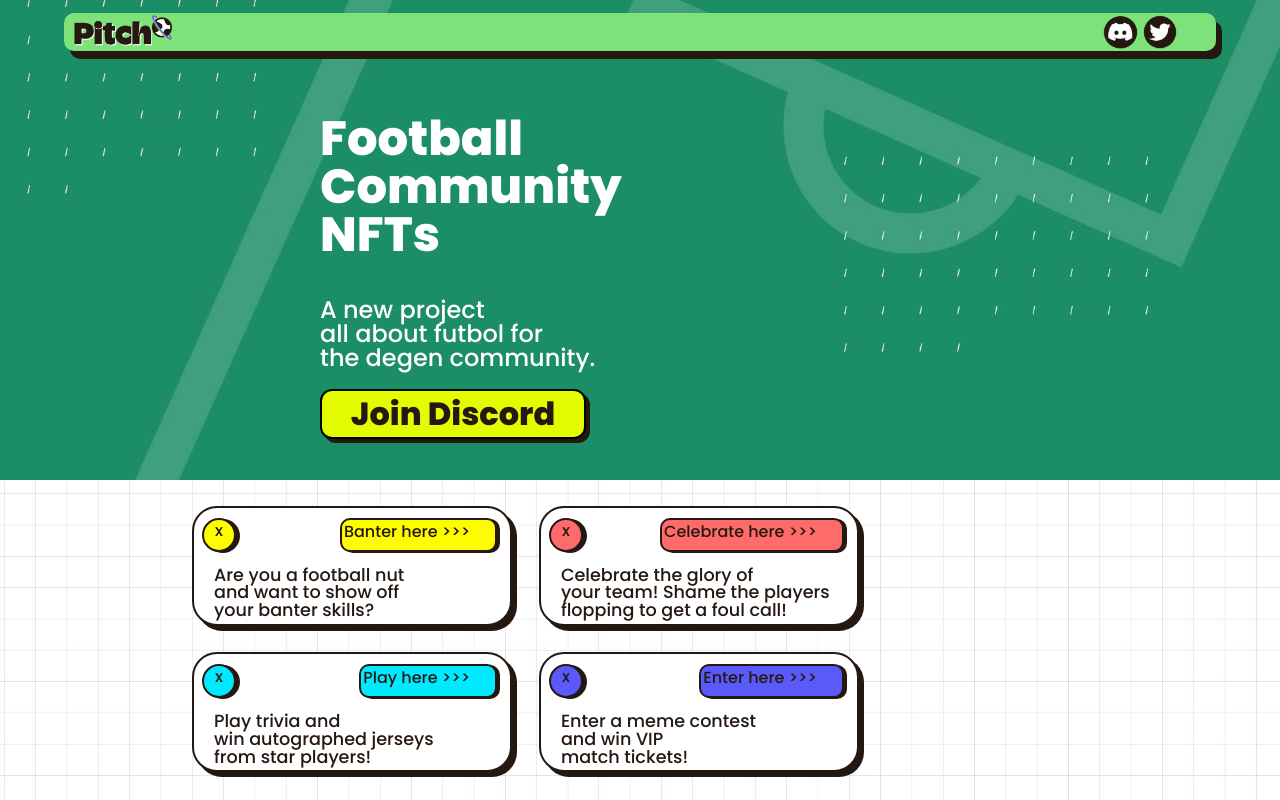
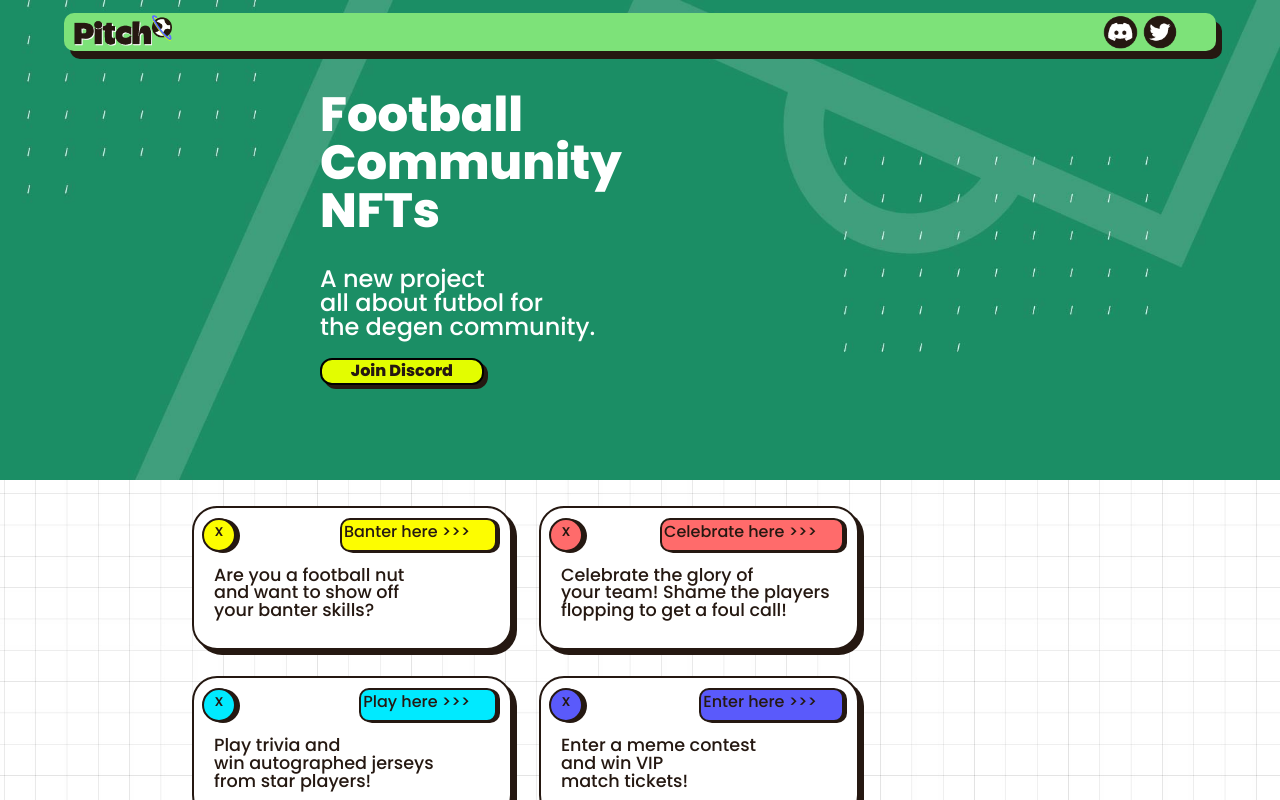
Before and after one commit to ryanjsfx2424/pitch-v3, a React (Create React App) app: page / in a window 1280 px wide. Shown: the top 800 px of the page. Built offline with nearby package versions, Linux system fonts and the light colour scheme.

Commit message:
updated some sizes

```diff
--- a/src/App.js
+++ b/src/App.js
@@ -51,7 +51,7 @@ const headerBigFS = ["4vh", "6vh"];
 const roadmapBulletsFS = ["14px", "16px"]
 const cardFS = ["1.7vh","2.2vh"]
 const qCardWidth  = ["80vw", "25vw"]
-const qCardHeight = ["16vh", "15vh"]
+const qCardHeight = ["16vh", "18vh"]
 const teamImageWidth = ["85px", "200px"]
 const teamImageHeight = teamImageWidth;
 const teamTitlesFS = ["16px", "30px"]
@@ -222,11 +222,11 @@ function App() {
 						</a>
 					</Flex>
 				</Flex>
-				<Flex direction={"column"} className="headerContent" marginLeft={["10%", "25%"]} marginTop={["10%", "5%"]}>
+				<Flex direction={"column"} marginLeft={["10%", "25%"]} marginTop={["10%", "5vh"]}>
 					<Text marginTop fontSize={headerBigFS} className="headerText headerBig">Football</Text>
 					<Text fontSize={headerBigFS} className="headerText headerBig">Community</Text>
 					<Text fontSize={headerBigFS} className="headerText headerBig">NFTs</Text>
-					<Text className="headerText headerSml" marginTop={["12%", "4%"]}>A new project</Text>
+					<Text className="headerText headerSml" marginTop={["12%", "4vh"]}>A new project</Text>
 					<Text className="headerText headerSml">all about futbol for</Text>
 					<Text className="headerText headerSml" marginBottom={["12","2%"]}>the degen community.</Text>
 					<div>
@@ -234,7 +234,7 @@ function App() {
 					</div>
 				</Flex>
 			</Flex>
-			<Flex w="100vw" height={["70vh","40vh"]} className='whiteSquareBkg'>
+			<Flex w="100vw" height={["80vh","45vh"]} className='whiteSquareBkg'>
 				<Flex w="70vw" margin={[["7.5vw 15vw"], ["2vw 15vw"]]} direction="column">
 					<Flex direction={["column","row"]}>
 
--- a/src/App.scss
+++ b/src/App.scss
@@ -99,7 +99,6 @@ input, textarea {
   font-family: PoppinsExtraBold;
   color: #251811;
   padding: 0 3%;
-  font-size: 200%;
   border-radius: 12px;
   border: 2px solid black;
   box-shadow: 4px 4px;
```
